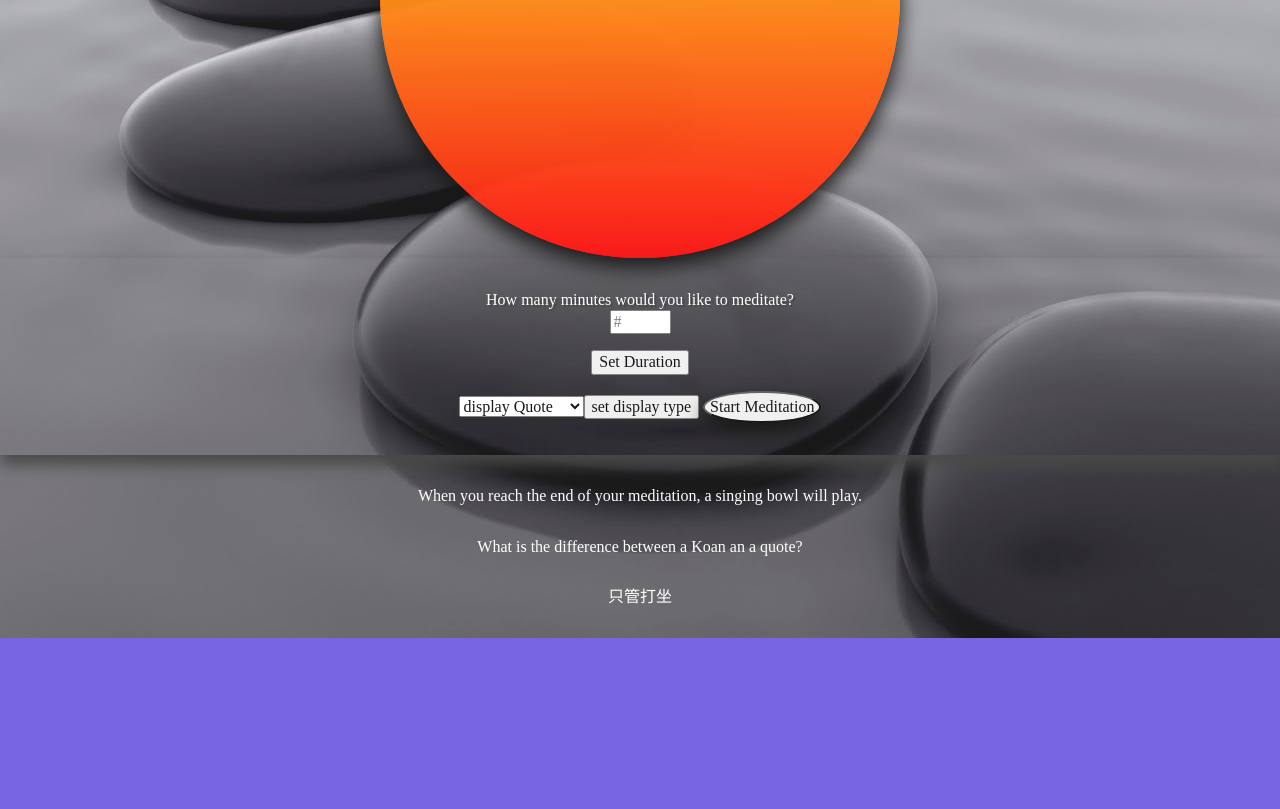
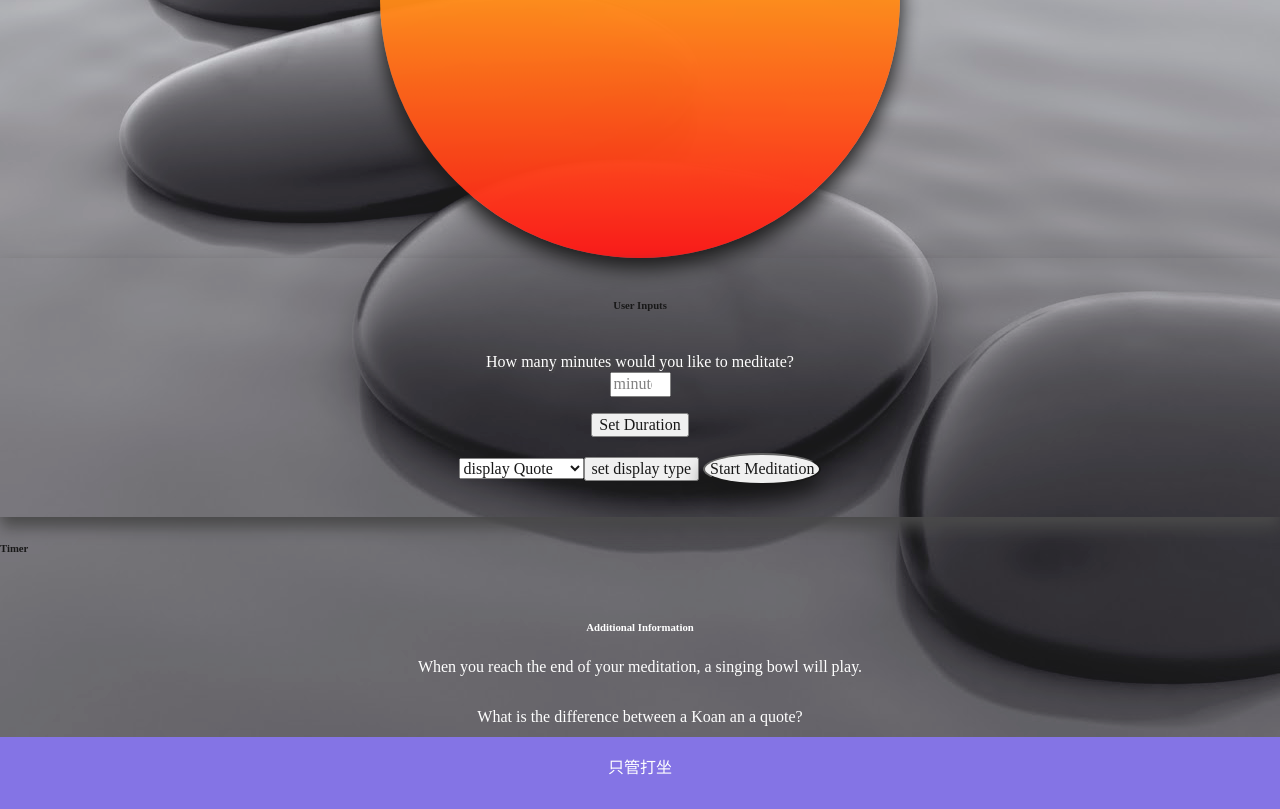
Before and after one commit to jaglawson3/meditation-App, a plain HTML site: page index.html in a window 1280 px wide. Shown: the part 342-1151 px from the top of the page. Before the commit the page ends 980 px from the top, so only its background shows below. Drawn offline with nearby package versions, Linux system fonts and the light colour scheme.

Commit message:
Update index.html

```diff
--- a/index.html
+++ b/index.html
@@ -39,9 +39,10 @@
       </div>
     </div>
     <section class="inputsSection">
+      <h6>User Inputs</h6>
       <form class="durationInput">
         <div class="durationInputCaption">How many minutes would you like to meditate?</div>
-        <input type="number" class="durationControl" min="1" max="60" maxlength="2" placeholder="#">
+        <input type="number" class="durationControl" min="1" max="60" placeholder="minutes">
       </form>
       <form class="set">
         <input type="submit" class="set" value="Set Duration">
@@ -57,6 +58,7 @@
       </form>
     </section>
     <section class="timerSection">
+      <h6>Timer</h6>
       <div class="countdownBox">
         <span id="timer"></span>
       </div>
@@ -64,6 +66,7 @@
   </main>
   <footer>
     <section class="whenEnds">
+      <h6>Additional Information</h6>
       <p>When you reach the end of your meditation, a singing bowl will play.</p>
       <div class="whatIsKoan">
         What is the difference between a Koan an a quote?
@@ -76,5 +79,4 @@
 
   </footer>
 </body>
-
 </html>
```
